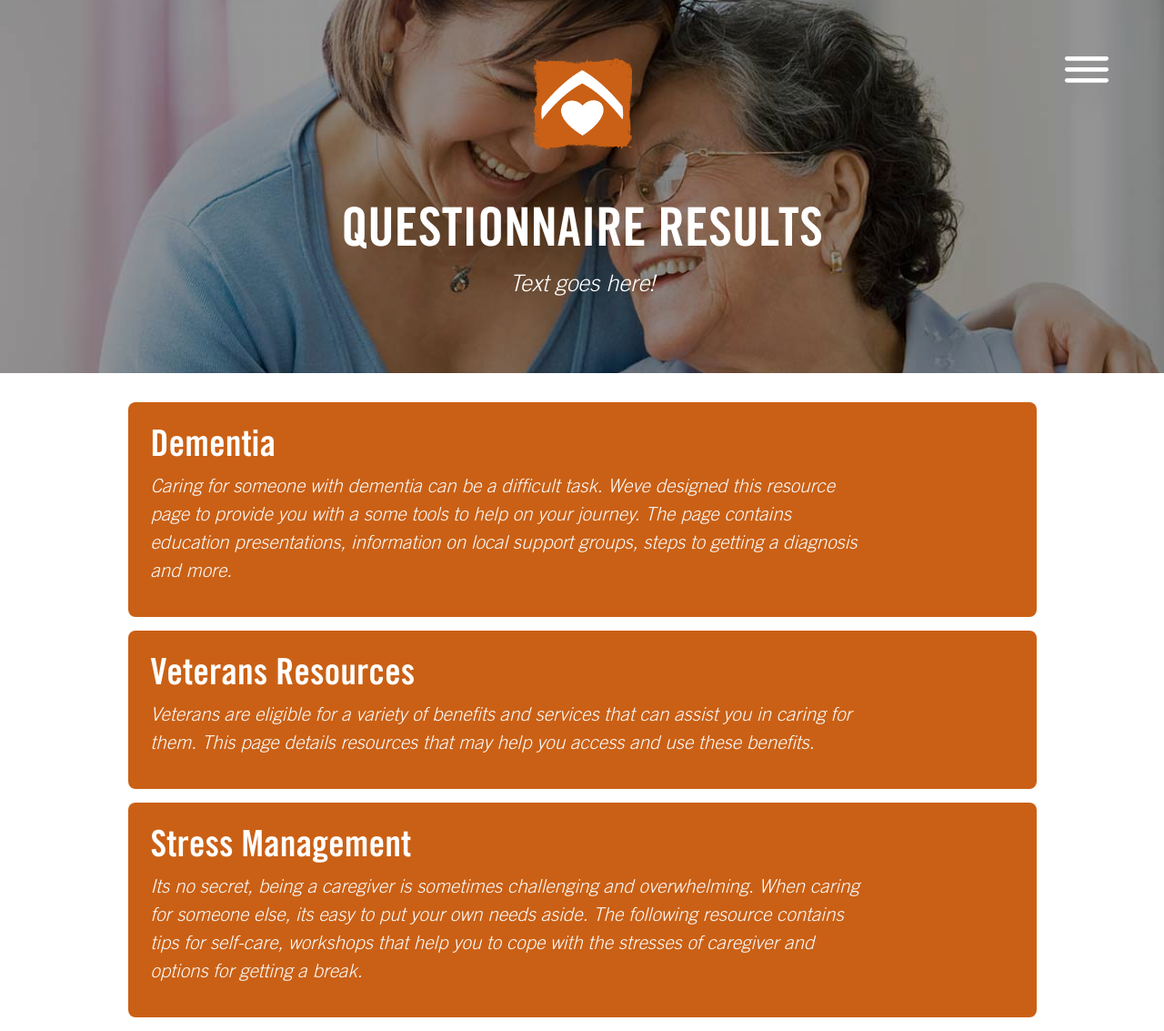
After one commit to mnapoleonBR/CaregiverSupport, a Flask app: page /questionnaire-results in a window 1280 px wide. The commit adds this page. Shown: the whole page at 91% size. Run offline with Flask 2, Linux system fonts and the light colour scheme; some libraries are stand-ins or nearby versions.

Commit message:
add questionnaire results page

```diff
--- a/webapp/__init__.py
+++ b/webapp/__init__.py
@@ -1,7 +1,7 @@
 from flask import Flask, abort
 from flask import request
 import flask
-from webapp.helpers import template, createKeywordToResourceMap
+from webapp.helpers import template, createKeywordToResourceMap, validateResourceList
 from webapp.resources_list import resourceInfoMap
 from webapp.survey_questions import questions
 import json
@@ -75,7 +75,12 @@ def connections():
 def questionnaire_results():
     # this should be replaced by getting the results out of the session
     resource_results = ['dementia', 'veterans', 'stress']
-    return template('questionnaire-results', resources=resource_results)
+
+    # make sure all the results are valid resources
+    if not validateResourceList(resource_results, resourceInfoMap):
+        abort(500)
+
+    return template('questionnaire-results', resources=resource_results, resourceInfoMap=resourceInfoMap)
 
 
 ##################### Calendar Stuff #####################
--- a/webapp/helpers.py
+++ b/webapp/helpers.py
@@ -20,3 +20,9 @@ def createKeywordToResourceMap(resourceInfo):
         for keyword in resource_object["keywords"]:
             keywordToResources[keyword].append(resource_name)
     return keywordToResources
+
+def validateResourceList(resource_list, resource_map):
+    for resource in resource_list:
+        if not (resource in resource_map):
+            return False
+    return True
--- a/webapp/resources_list.py
+++ b/webapp/resources_list.py
@@ -1,26 +1,32 @@
 resourceInfoMap = {
     'respite': {
         'keywords': ['respite', 'companion services', 'personal care services', 'homecare', 'skilled nursing', 'adult day', 'daycare', 'long term care facilities', 'in home help', 'break', 'rest'],
-        'longer_title': "Respite"
+        'longer_title': 'Respite',
+        'description': 'Caregiving is like any other job or role. Sometimes you just need to take a break from it to get some rest and relaxation. When caregiving, this is often referred to as respite. There are different types of respite and different resources available to help you find it.'
     },
     'long-term': {
         'keywords': ['sklled care', 'nursing home', 'assisted living', 'memory care', 'locked unit', 'adult day', 'daycare', 'long-term care', 'insurance', 'Medicaid', 'companion services', 'personal care', 'in home help'],
-        'longer_title': 'Long-term Care'
+        'longer_title': 'Long-term Care',
+        'description': 'At some point in your caregiving your loved one may require more assistance than you are able to provide, in these instances long term care services may be needed. This section will review types of long term care, strategies for identifying the appropriate option and resources for paying for long term care.'
     },
     'stress': {
         'keywords': ['respite', 'stress', 'burnout', 'classes', 'self-care', 'workshops', 'seminars', 'overwhelmed'],
-        'longer_title': 'Stress Management'
+        'longer_title': 'Stress Management',
+        'description': 'It''s no secret, being a caregiver is sometimes challenging and overwhelming.  When caring for someone else, it''s easy to put your own needs aside. The following resource contains tips for self-care, workshops that help you to cope with the stresses of caregiver and options for getting a break.'
     },
     'dementia': {
         'keywords': ['memory loss', 'forgetful', 'dementia', 'alzheimer''s', 'diagnosis', 'support groups', 'early-stage', 'cognitive impairment'],
-        'longer_title': 'Dementia'
+        'longer_title': 'Dementia',
+        'description': 'Caring for someone with dementia can be a difficult task. We''ve designed this resource page to provide you with a some tools to help on your journey. The page contains education presentations, information on local support groups, steps to getting a diagnosis and more.'
     },
     'social-engagement': {
         'keywords': ['activities', 'engagement', 'socialization', 'exercise', 'congregate meal programs', 'fitness', 'social', 'lunch'],
-        'longer_title': 'Social Engagement and Connection'
+        'longer_title': 'Social Engagement and Connection',
+        'description': 'Research has shown that social engagement and connection can have positive impacts on the health and well-being of older adults. The following resource details the resources available in Houston.'
     },
     'veterans': {
         'keywords': ['VA', 'veteran services', 'VA benefits', 'aid and attendance', 'vet', 'veterans'],
-        'longer_title': 'Veterans'' Resources'
+        'longer_title': 'Veterans'' Resources',
+        'description': 'Veterans are eligible for a variety of benefits and services that can assist you in caring for them. This page details resources that may help you access and use these benefits.'
     }
 }
--- a/webapp/templates/dementia.html
+++ b/webapp/templates/dementia.html
@@ -16,7 +16,7 @@ BakerRipley Dementia Resource
 
 <div class="resource-intro-container">
     <p class="resource-intro-text">
-        Caring for someone with dementia can be a difficult task.  We’ve designed this resource page to provide you with a some tools to help on your journey.  The page contains education presentations, information on local support groups, steps to getting a diagnosis and more.
+        Caring for someone with dementia can be a difficult task. We’ve designed this resource page to provide you with a some tools to help on your journey. The page contains education presentations, information on local support groups, steps to getting a diagnosis and more.
     </p>
 </div>
 <div class="fake-media"></div>
--- a/webapp/templates/nationalresources.html
+++ b/webapp/templates/nationalresources.html
@@ -3,11 +3,6 @@
 {% block title %}
 BakerRipley National Resources Page
 {% endblock %}
-
-{% block css %}
-	{{ super() }}
-{% endblock %}
-
 
 {% block content %}
 
--- /dev/null
+++ b/webapp/templates/questionnaire-results.html
@@ -0,0 +1,38 @@
+{% extends "base.html" %}
+
+{% block title %}
+BakerRipley Questionnaire Results
+{% endblock %}
+
+{% block css %}
+    {{ super() }}
+    <link rel='stylesheet' href={{ url_for('static', filename='assets/css/nationalresources.css') }} />
+{% endblock %}
+
+
+{% block content %}
+
+    {% set title = "Questionnaire Results" %}
+    {% set description = "Text goes here!" %}
+    {% include 'header.html' %}
+
+    <div class="container">
+        {% for resource in resources %}
+            {% set resource_data = resourceInfoMap[resource] %}
+            <a href="https://www.caregiver.org/" class="nounderline">
+                <div class="row row-padding">
+                        <div class="col-md-10">
+                            <h2>{{ resource_data.longer_title }}</h2>
+                            <p>{{ resource_data.description }}</p>
+                        </div>
+                </div>
+            </a>
+        {% endfor %}
+    </div>
+
+{% endblock %}
+
+{% block js %}
+    <script src={{ url_for('static', filename='node_modules/jquery/dist/jquery.min.js') }}></script>
+    <script src={{ url_for('static', filename='node_modules/bootstrap/dist/js/bootstrap.min.js') }}></script>
+{% endblock %}
--- a/webapp/templates/stress.html
+++ b/webapp/templates/stress.html
@@ -16,7 +16,7 @@ BakerRipley Stress Resource
 
 <div class="resource-intro-container">
     <p class="resource-intro-text">
-        It’s no secret, being a caregiver is sometimes challenging and overwhelming.  When caring for someone else, it’s easy to put your own needs aside.  The following resources contain tips for self-care, workshops that help you to cope with the stresses of caregiver and options for getting a break.
+        It’s no secret, being a caregiver is sometimes challenging and overwhelming.  When caring for someone else, it’s easy to put your own needs aside. The following resources contain tips for self-care, workshops that help you to cope with the stresses of caregiver and options for getting a break.
     </p>
 </div>
 <div class="fake-media"></div>
```
